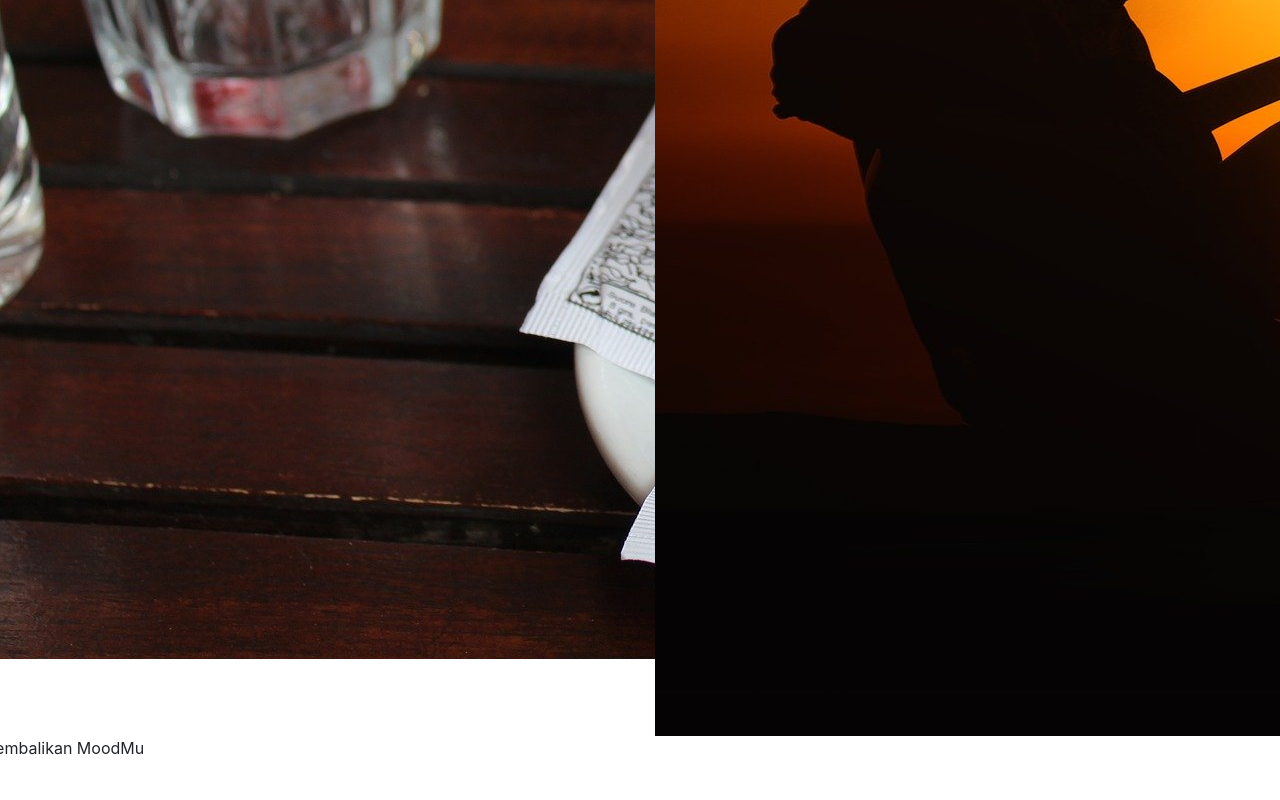
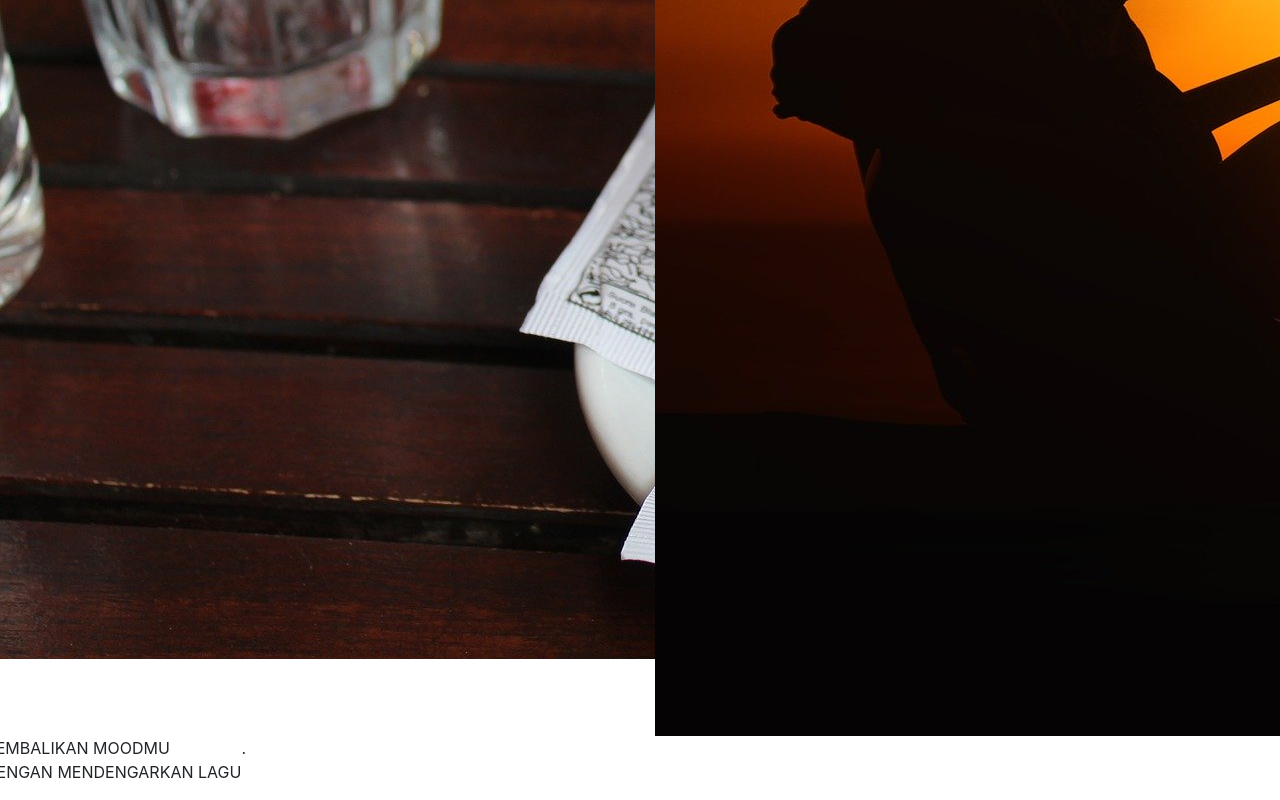
Before and after one commit to Darwanvn/jurnal.io, a plain HTML site: page index.html in a window 1280 px wide. Shown: the part 2315-3115 px from the top of the page. Before the commit the page ends 3091 px from the top, so only its background shows below. Drawn offline with nearby package versions, Linux system fonts and the light colour scheme.

Commit message:
Add files via upload

```diff
--- a/index.html
+++ b/index.html
@@ -52,7 +52,8 @@
         <div class="col-6">
           <img src="img/senja.jpg" id="img-3" alt="">
         </div>
-        <p class="jdl">Kembalikan MoodMu</p>
+        <p class="judul">KEMBALIKAN MOODMU <br>
+                        DENGAN MENDENGARKAN LAGU</p>.
       </div>
 
 
```
